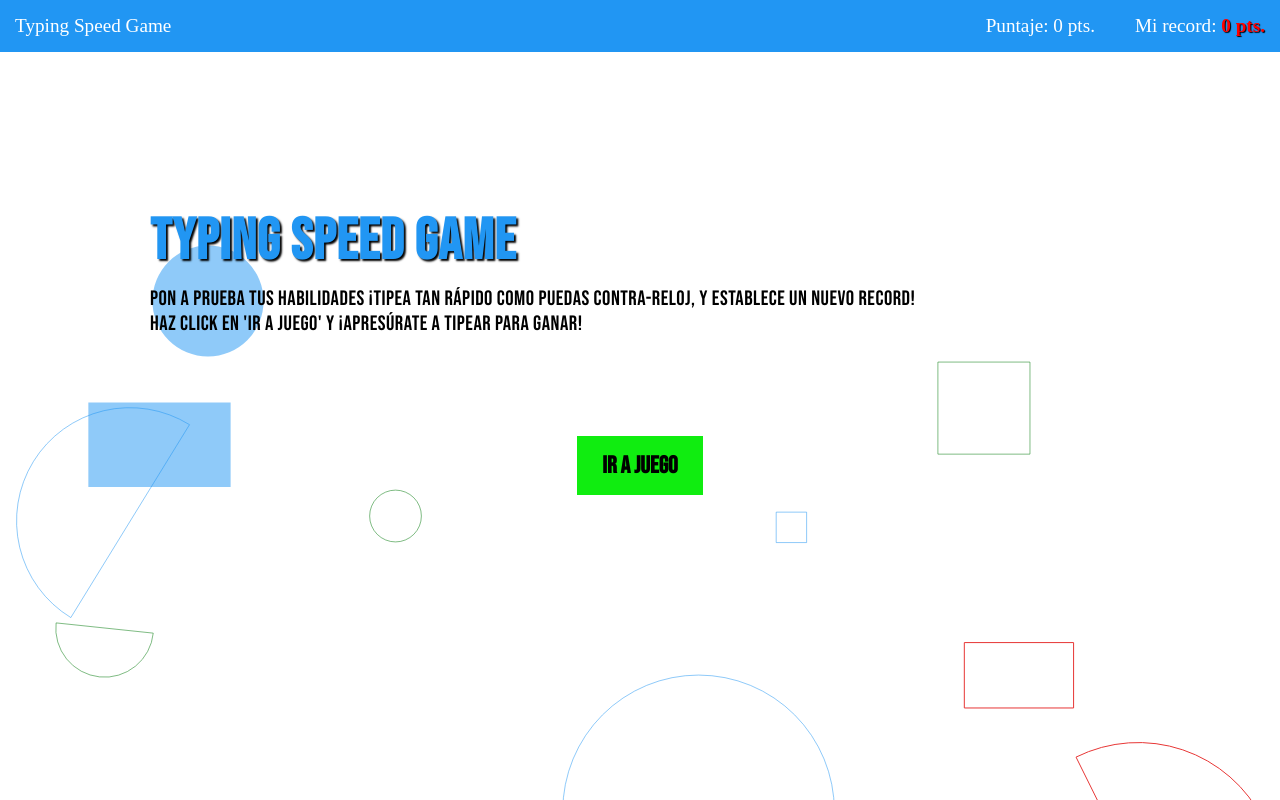
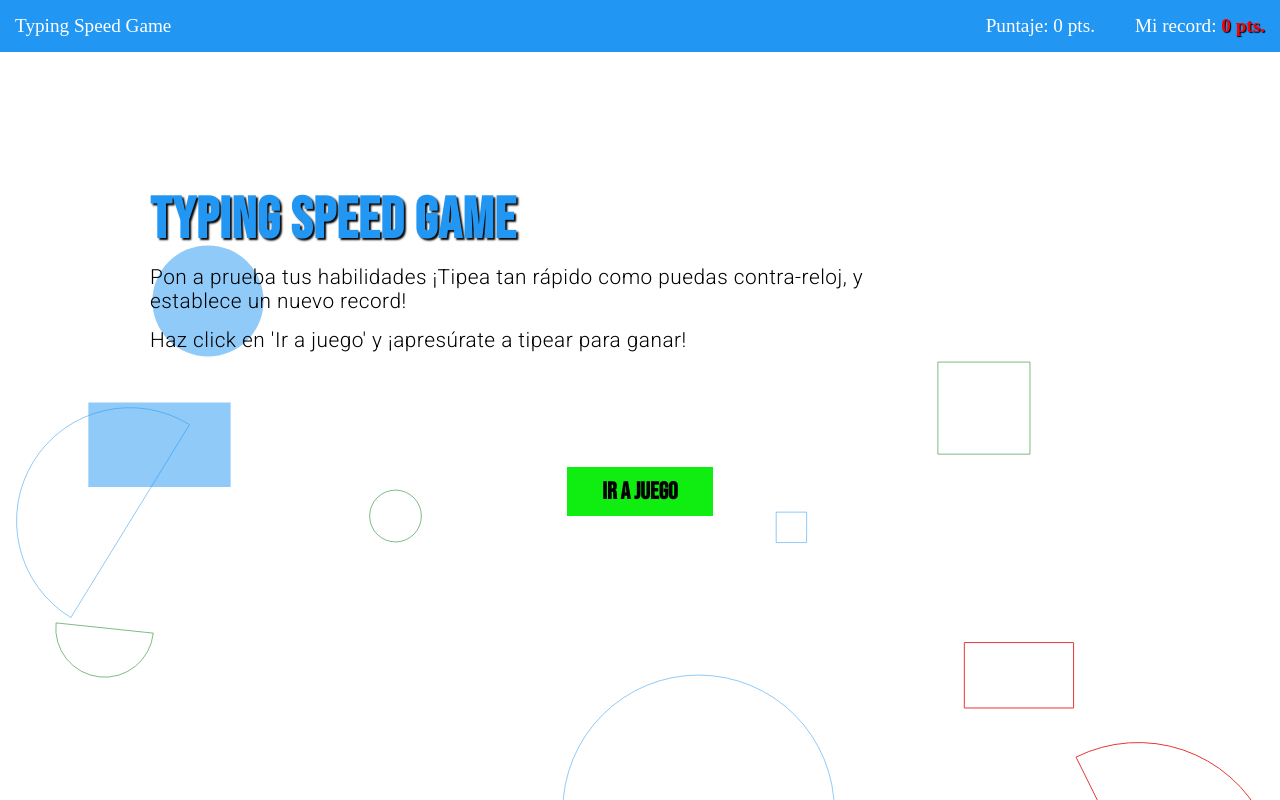
Before and after one commit to facudam/typing-speed-game, a React (Vite) app: page / in a window 1280 px wide. Built offline with nearby package versions, Linux system fonts and the light colour scheme.

Commit message:
Estilando

```diff
--- a/src/components/PalabraEnJuego.jsx
+++ b/src/components/PalabraEnJuego.jsx
@@ -72,13 +72,13 @@
 
                 setTimeout(()=> {
                     setCurrentLevel(1)
-                    setJuegoActivado(false)
                     setEnJuego(true)
                     setPuntaje(0)
                     setPalabraTipeada('')
                     setAparecerPalabra(false)
                     setJuegoPerdido(false)
                     setAciertos(0)
+                    setJuegoActivado(false)
 
             }, 5000)
 
--- a/src/contexts/ContextProvider.jsx
+++ b/src/contexts/ContextProvider.jsx
@@ -82,6 +82,7 @@
             setEnJuego(false)
             setSegundosActivados(false)
 
+
                 setTimeout(()=> {
                     setCurrentLevel( currentLevel + 1)
                     setPalabraTipeada('')
--- a/src/styles/Header.css
+++ b/src/styles/Header.css
@@ -1,3 +1,5 @@
+@import url('https://fonts.googleapis.com/css2?family=Roboto:wght@300&display=swap');
+
 .main-container {
     width: 100%;
     background-color: #fff;
@@ -41,11 +43,14 @@
 .header__container-title p {
     font-size: 1.3rem;
     letter-spacing: .5px;
+    font-family: 'Roboto', sans-serif;
+    max-width: 800px;
+    margin-bottom: 15px;
 }
 
 
 .header__container button {
-    padding: 15px 25px;
+    padding: 10px 35px;
     text-transform: uppercase;
     border: none;
     background-color: var(--color-verde);
```
